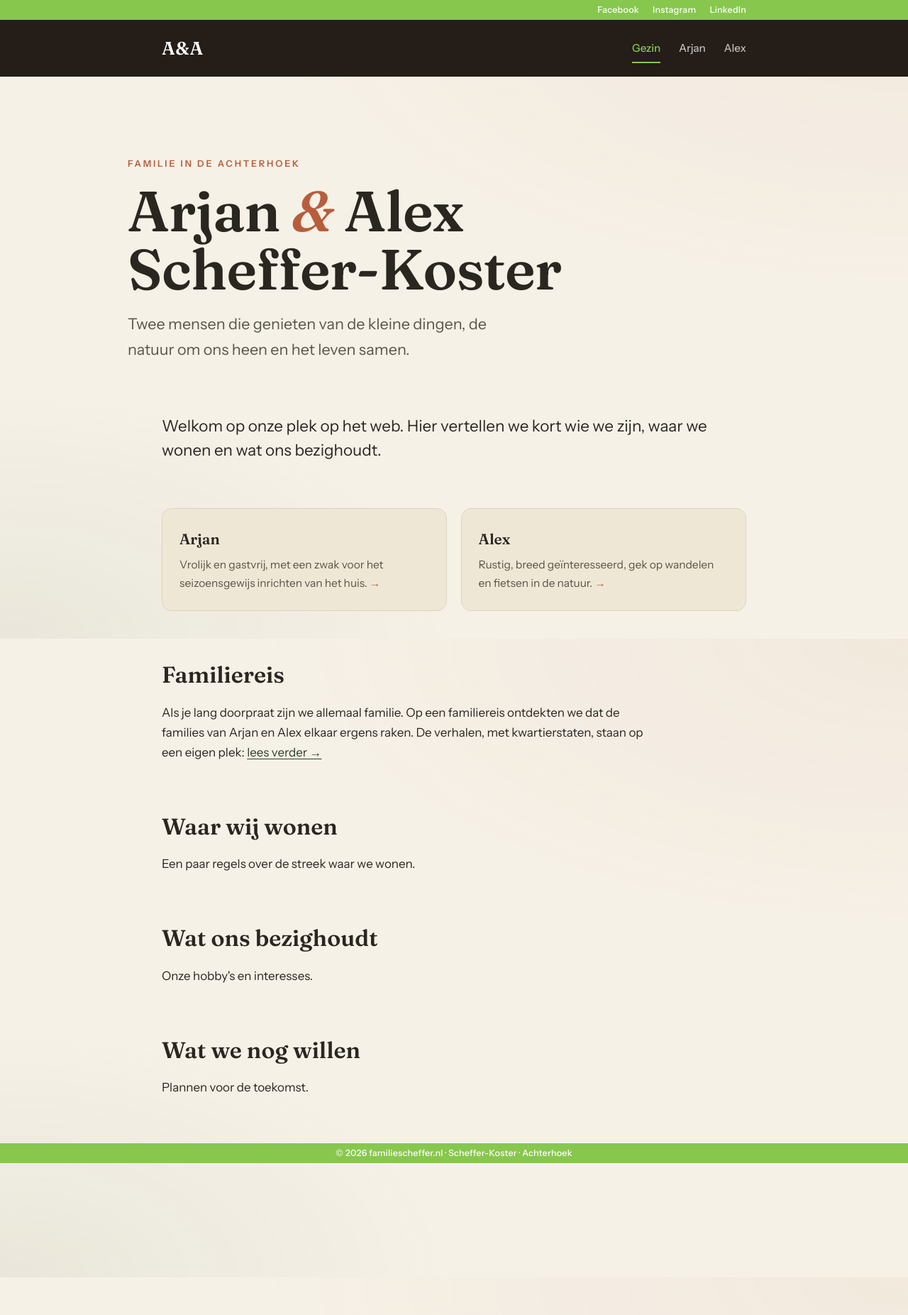
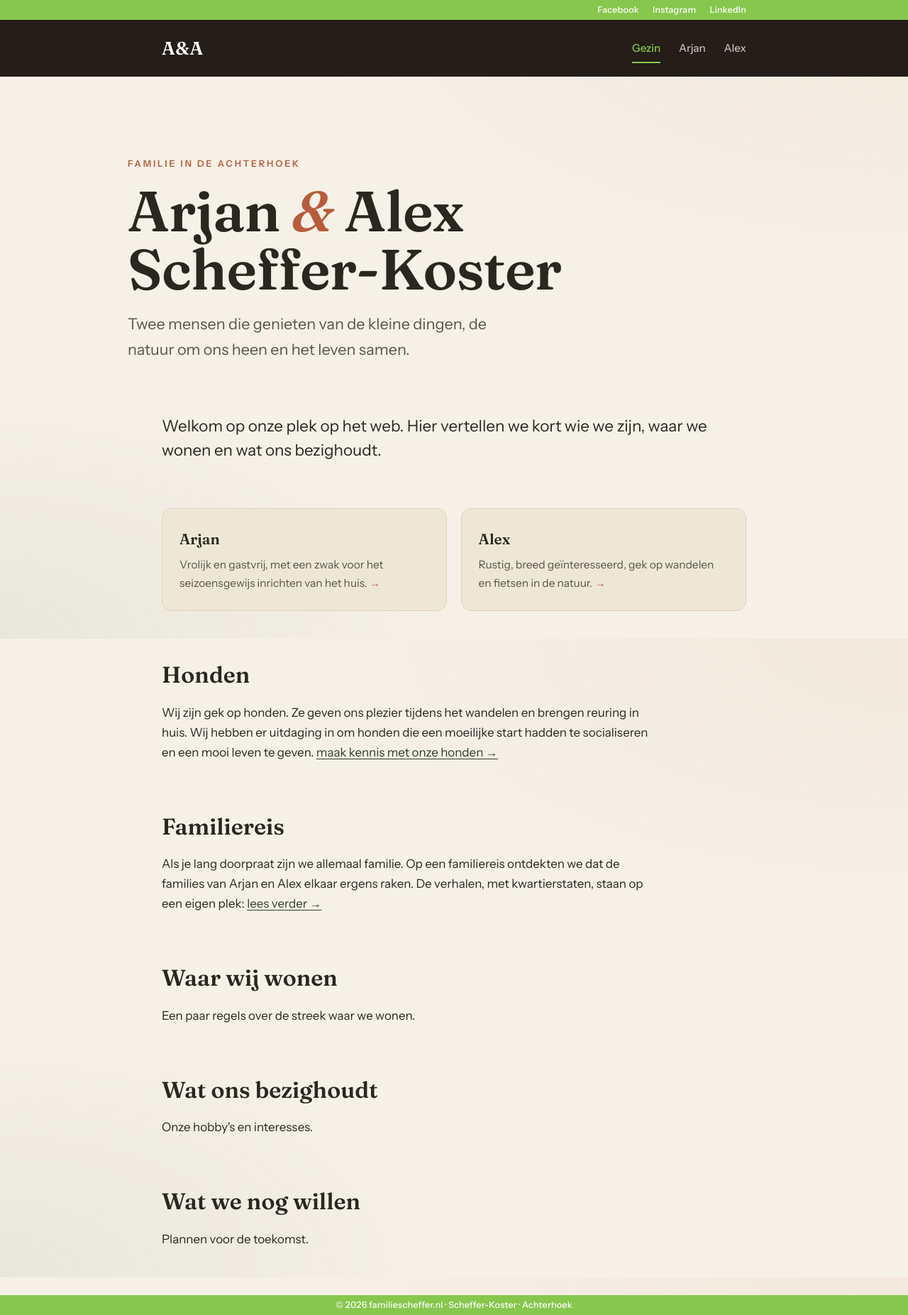
Before and after one commit to alexscheffer/familiescheffer, a Jekyll site: the page built from index.html, in a window 1280 px wide. Shown: the whole page at 71% size. Built offline with Jekyll 4.4.1, drawn with Linux system fonts in a browser that asks for light colours; before the commit the page ends 1639 px from its top, so only the background shows below that.

Commit message:
Voeg honden-sectie toe: Baksy, Wodan (stub), Tarzan
- index.html: nieuwe "Honden"-sectie boven Familiereis met de intro-
  tekst en link naar /honden/.
- honden/index.html: overzichtspagina met de drie honden in volgorde
  Baksy → Wodan → Tarzan, elk een korte intro + link.
- honden/baksy.html: het verhaal in eerste persoon uit de oude site
  (Grieks paspoort, asielverleden), gevolgd door een photo-wall met
  5 foto's en een aparte "Filmpjes"-sectie met de 2 mp4's (controls,
  muted/loop/playsinline, preload metadata zodat de pagina licht
  blijft). Voor mobiel/wide schaalt de video-grid auto-fit.
- honden/wodan.html: skelet met page-head en TODO-placeholders voor
  intro en photo-wall, klaar om in te vullen.
- honden/tarzan.html: in memoriam — drie alinea's uit de oude
  memoriam-pagina (Jack Russell, samen met Wodan, het afscheid in
  2018) plus zijn portret als .single-photo met "2004-2018"-bijschrift.
- css: .video-grid en .single-photo toegevoegd in dezelfde
  polaroid-achtige look als de photo-wall.
- media: 5 Baksy-foto's + 2 mp4's gekopieerd uit profielfotos/, plus
  Tarzan.jpg uit memoriam/. Geen YOOtheme-cache-rommel.

Co-Authored-By: Claude Opus 4.7 (1M context) <noreply@anthropic.com>

```diff
--- a/css/style.css
+++ b/css/style.css
@@ -331,6 +331,50 @@ body { min-height: 100vh; display: flex; flex-direction: column; }
   .photo-wall li:hover { transform: none; }
 }
 
+/* --- Video-grid: filmpjes op de honden-pagina's --- */
+.video-grid {
+  display: grid;
+  grid-template-columns: repeat(auto-fit, minmax(280px, 1fr));
+  gap: clamp(1rem, 3vw, 1.6rem);
+  margin-top: clamp(1rem, 3vw, 1.6rem);
+}
+.video-grid figure { margin: 0; }
+.video-grid video {
+  width: 100%;
+  display: block;
+  background: #000;
+  border-radius: 3px;
+  box-shadow: 0 8px 18px -10px rgba(49, 63, 42, 0.45);
+}
+.video-grid figcaption {
+  margin-top: 0.5rem;
+  font-size: 0.88rem;
+  color: var(--ink-soft);
+  font-style: italic;
+}
+
+/* --- Enkele foto met bijschrift (bv. Tarzan-portret) --- */
+.single-photo {
+  margin: clamp(1rem, 3vw, 1.6rem) 0 0;
+  max-width: 420px;
+}
+.single-photo img {
+  width: 100%;
+  display: block;
+  border: 1px solid var(--line);
+  border-radius: 2px;
+  background: #fff;
+  padding: 0.55rem;
+  box-shadow: 0 6px 14px -8px rgba(49, 63, 42, 0.4);
+}
+.single-photo figcaption {
+  margin-top: 0.6rem;
+  font-family: var(--display);
+  font-size: 0.95rem;
+  color: var(--ink-soft);
+  text-align: center;
+}
+
 /* =========================================================
    FAMILIEREIS  (overzichtspagina + kwartierstaten)
    ========================================================= */
--- a/index.html
+++ b/index.html
@@ -36,6 +36,17 @@ description: De familiewebsite van Arjan en Alex Scheffer-Koster uit de Achterho
     </div>
   </section>
 
+  <!-- ===== HONDEN ===== -->
+  <section class="section">
+    <h2>Honden</h2>
+    <p>
+      Wij zijn gek op honden. Ze geven ons plezier tijdens het wandelen en
+      brengen reuring in huis. Wij hebben er uitdaging in om honden die een
+      moeilijke start hadden te socialiseren en een mooi leven te geven.
+      <a href="{{ '/honden/' | relative_url }}">maak kennis met onze honden &rarr;</a>
+    </p>
+  </section>
+
   <!-- ===== FAMILIEREIS ===== -->
   <section class="section">
     <h2>Familiereis</h2>
```
Also changed, not shown: honden/baksy.html (added, +58 -0 lines), honden/index.html (added, +51 -0 lines), honden/tarzan.html (added, +51 -0 lines), honden/wodan.html (added, +32 -0 lines), images/site/memoriam/Tarzan.jpg (added), images/site/profielfotos/Baksy3.jpg (added), images/site/profielfotos/baksy01.jpg (added), images/site/profielfotos/baksy02.jpg (added), images/site/profielfotos/baksy03.jpg (added), images/site/profielfotos/baksy05.jpg (added), 2 other files.
